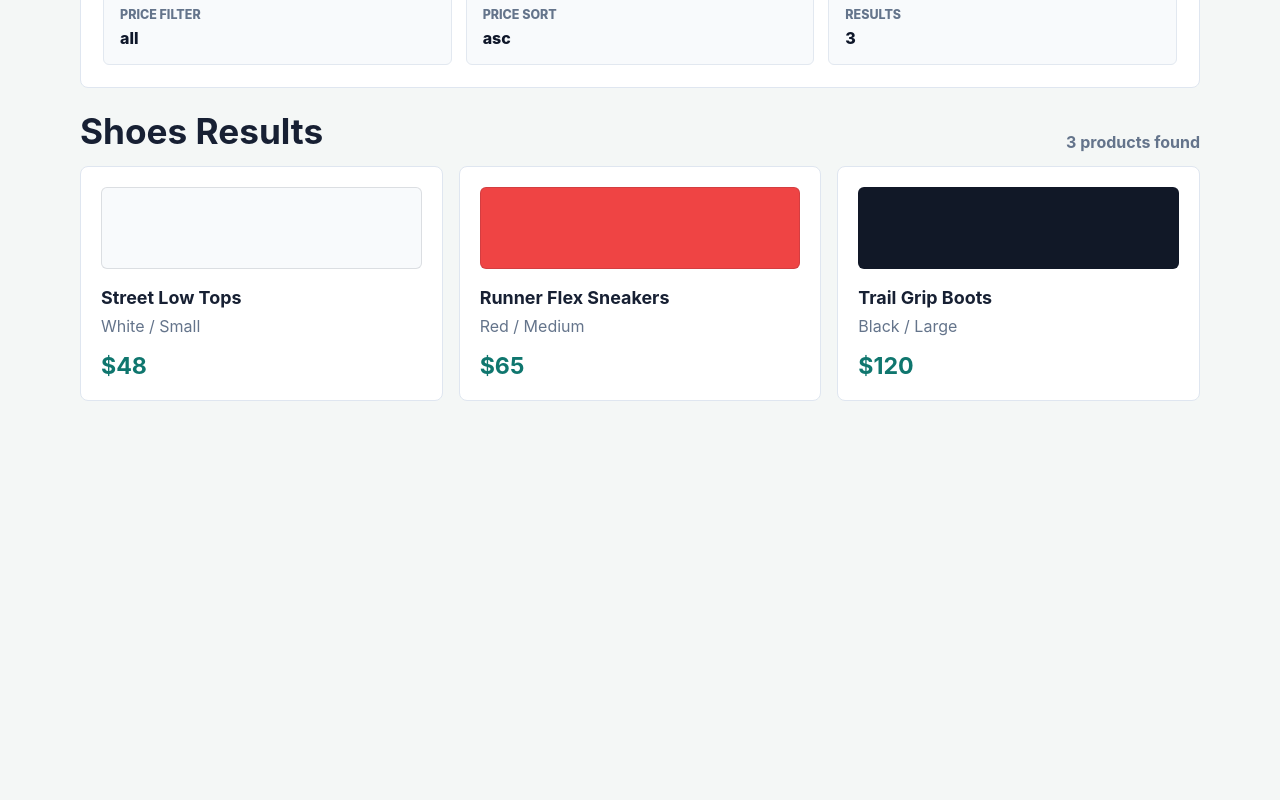
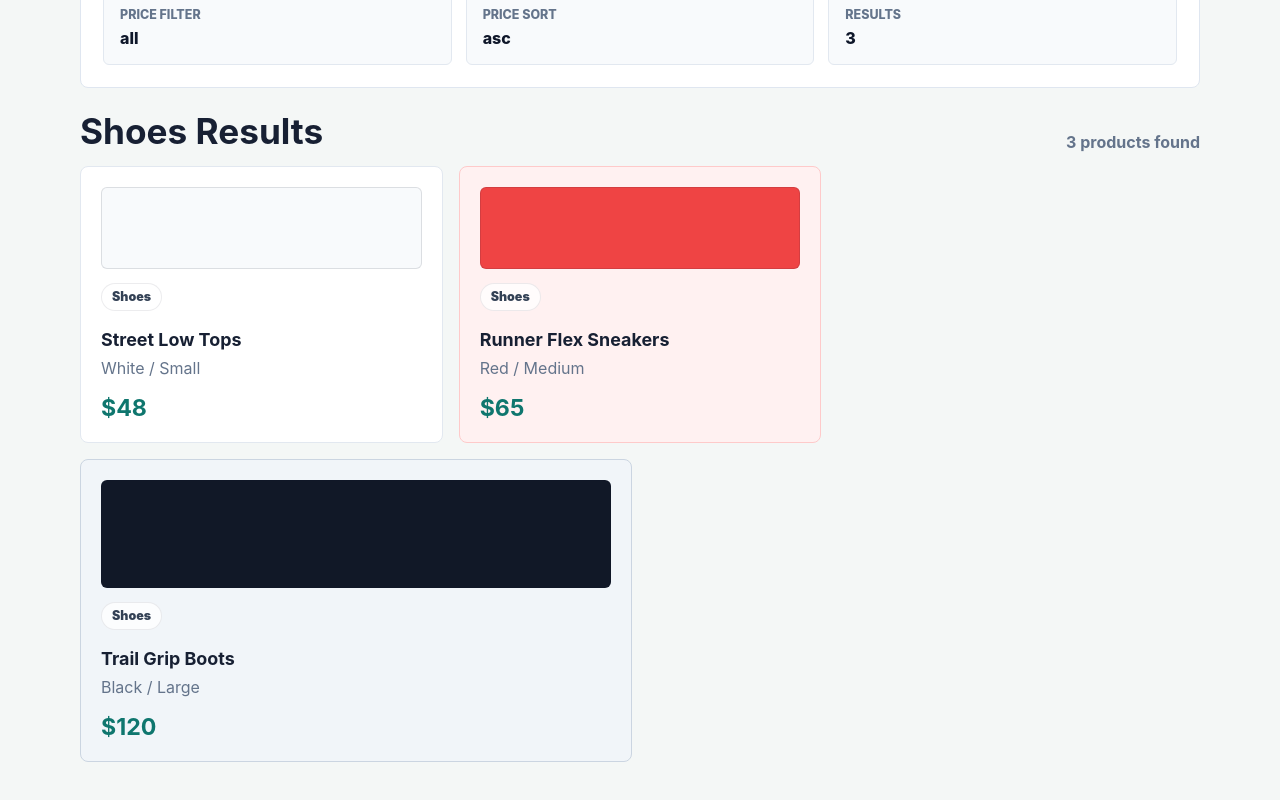
Before and after one commit to RadhikaKapoor383/learn-react-router, a React (Vite) app in the folder route-params/: page /products in a window 1280 px wide. Shown: the part 1085-1885 px from the top of the page. Before the commit the page ends 1530 px from the top, so only its background shows below. Built offline with nearby package versions, Linux system fonts and the light colour scheme.

Commit message:
Products.jsx now gives products different display sizes through displaySize.

```diff
--- a/route-params/src/public/Products.jsx
+++ b/route-params/src/public/Products.jsx
@@ -1,29 +1,29 @@
 import { useSearchParams } from 'react-router-dom';
 
 const products = [
-  { id: 1, name: 'Runner Flex Sneakers', category: 'shoes', color: 'red', size: 'medium', price: 65 },
-  { id: 2, name: 'Street Low Tops', category: 'shoes', color: 'white', size: 'small', price: 48 },
-  { id: 3, name: 'Trail Grip Boots', category: 'shoes', color: 'black', size: 'large', price: 120 },
-  { id: 4, name: 'Campus Backpack', category: 'bags', color: 'blue', size: 'large', price: 58 },
-  { id: 5, name: 'Leather Tote', category: 'bags', color: 'brown', size: 'x-large', price: 85 },
-  { id: 6, name: 'Mini Crossbody Bag', category: 'bags', color: 'green', size: 'small', price: 35 },
-  { id: 7, name: 'Travel Duffel', category: 'bags', color: 'black', size: 'x-large', price: 95 },
-  { id: 8, name: 'Cotton Hoodie', category: 'clothing', color: 'red', size: 'large', price: 72 },
-  {id: 9, name: 'sweatshirt', category: 'clothing', color: 'baby blue', size: 'large', price: 72 },
-  { id: 10, name: 'Linen Shirt', category: 'clothing', color: 'white', size: 'medium', price: 42 },
-  { id: 11, name: 'Denim Jacket', category: 'clothing', color: 'blue', size: 'x-large', price: 110 },
-  { id: 12, name: 'Leather Strap Watch', category: 'watches', color: 'black', size: 'medium', price: 180 },
-  { id: 13, name: 'Sport Timer Watch', category: 'watches', color: 'yellow', size: 'large', price: 135 },
-  { id: 14, name: 'Classic Silver Watch', category: 'watches', color: 'white', size: 'small', price: 220 },
-  { id: 15, name: 'Gold Hoop Earrings', category: 'jewelry', color: 'yellow', size: 'small', price: 75 },
-  { id: 16, name: 'Emerald Pendant', category: 'jewelry', color: 'green', size: 'medium', price: 145 },
-  { id: 17, name: 'Black Stone Ring', category: 'jewelry', color: 'black', size: 'small', price: 288 },
-  { id: 18, name: 'Silk Scarf', category: 'accessories', color: 'red', size: 'medium', price: 32 },
-  { id: 19, name: 'Canvas Belt', category: 'accessories', color: 'blue', size: 'large', price: 28 },
-  { id: 20, name: 'Winter Beanie', category: 'accessories', color: 'green', size: 'small', price: 22 },
-  { id: 21, name: 'Aviator Sunglasses', category: 'accessories', color: 'black', size: 'medium', price: 150 },
-  { id: 22, name: 'Round Sunglasses', category: 'accessories', color: 'yellow', size: 'medium', price: 130 },
-  {id: 23, name: "T-Shirt", category: 'clothing', color: 'black', size: 'large', price: 250},
+  { id: 1, name: 'Runner Flex Sneakers', category: 'shoes', color: 'red', size: 'medium', price: 65, displaySize: 'medium' },
+  { id: 2, name: 'Street Low Tops', category: 'shoes', color: 'white', size: 'small', price: 48, displaySize: 'small' },
+  { id: 3, name: 'Trail Grip Boots', category: 'shoes', color: 'black', size: 'large', price: 120, displaySize: 'large' },
+  { id: 4, name: 'Campus Backpack', category: 'bags', color: 'blue', size: 'large', price: 58, displaySize: 'large' },
+  { id: 5, name: 'Leather Tote', category: 'bags', color: 'brown', size: 'x-large', price: 85, displaySize: 'wide' },
+  { id: 6, name: 'Mini Crossbody Bag', category: 'bags', color: 'green', size: 'small', price: 35, displaySize: 'small' },
+  { id: 7, name: 'Travel Duffel', category: 'bags', color: 'black', size: 'x-large', price: 95, displaySize: 'wide' },
+  { id: 8, name: 'Cotton Hoodie', category: 'clothing', color: 'red', size: 'large', price: 72, displaySize: 'large' },
+  { id: 9, name: 'Sweatshirt', category: 'clothing', color: 'baby blue', size: 'large', price: 72, displaySize: 'medium' },
+  { id: 10, name: 'Linen Shirt', category: 'clothing', color: 'white', size: 'medium', price: 42, displaySize: 'small' },
+  { id: 11, name: 'Denim Jacket', category: 'clothing', color: 'blue', size: 'x-large', price: 110, displaySize: 'wide' },
+  { id: 12, name: 'Leather Strap Watch', category: 'watches', color: 'black', size: 'medium', price: 180, displaySize: 'medium' },
+  { id: 13, name: 'Sport Timer Watch', category: 'watches', color: 'yellow', size: 'large', price: 135, displaySize: 'large' },
+  { id: 14, name: 'Classic Silver Watch', category: 'watches', color: 'white', size: 'small', price: 220, displaySize: 'small' },
+  { id: 15, name: 'Gold Hoop Earrings', category: 'jewelry', color: 'yellow', size: 'small', price: 75, displaySize: 'small' },
+  { id: 16, name: 'Emerald Pendant', category: 'jewelry', color: 'green', size: 'medium', price: 145, displaySize: 'medium' },
+  { id: 17, name: 'Black Stone Ring', category: 'jewelry', color: 'black', size: 'small', price: 288, displaySize: 'large' },
+  { id: 18, name: 'Silk Scarf', category: 'accessories', color: 'red', size: 'medium', price: 32, displaySize: 'medium' },
+  { id: 19, name: 'Canvas Belt', category: 'accessories', color: 'blue', size: 'large', price: 28, displaySize: 'small' },
+  { id: 20, name: 'Winter Beanie', category: 'accessories', color: 'green', size: 'small', price: 22, displaySize: 'small' },
+  { id: 21, name: 'Aviator Sunglasses', category: 'accessories', color: 'black', size: 'medium', price: 150, displaySize: 'large' },
+  { id: 22, name: 'Round Sunglasses', category: 'accessories', color: 'yellow', size: 'medium', price: 130, displaySize: 'medium' },
+  { id: 23, name: 'T-Shirt', category: 'clothing', color: 'black', size: 'large', price: 250, displaySize: 'large' },
 ];
 
 const priceFilters = {
@@ -42,6 +42,10 @@ function titleCase(value) {
 
 function uniqueValues(items, key) {
   return [...new Set(items.map((item) => item[key]))];
+}
+
+function colorClass(value) {
+  return value.replace(/\s+/g, '-');
 }
 
 function Products() {
@@ -199,8 +203,12 @@ function Products() {
 
         <div className="product-grid">
           {filteredProducts.map((product) => (
-            <article className="product-card" key={product.id}>
-              <div className={`product-swatch ${product.color}`} />
+            <article
+              className={`product-card product-card-${product.displaySize} product-tone-${colorClass(product.color)}`}
+              key={product.id}
+            >
+              <div className={`product-swatch ${colorClass(product.color)}`} />
+              <span className="product-tag">{titleCase(product.category)}</span>
               <h3>{product.name}</h3>
               <p>{titleCase(product.color)} / {titleCase(product.size)}</p>
               <strong>${product.price}</strong>
```
